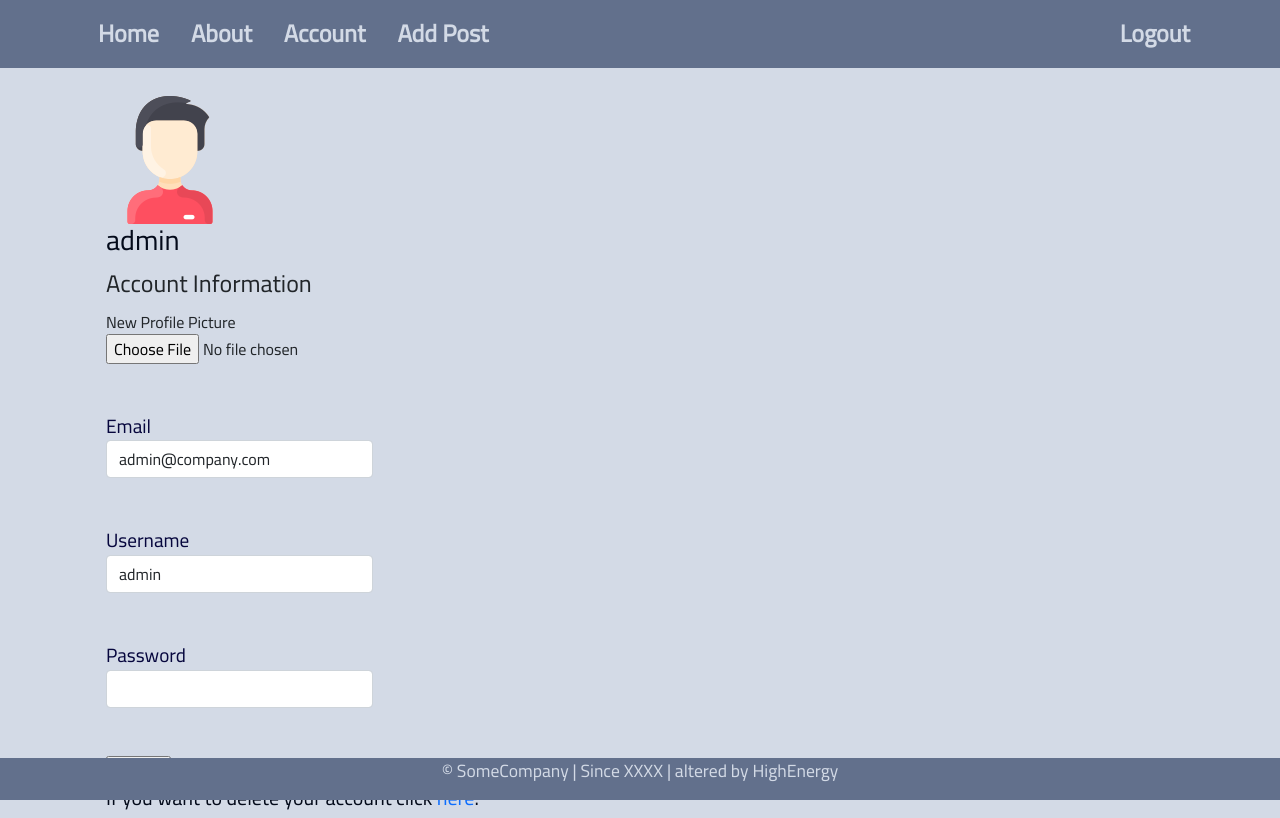
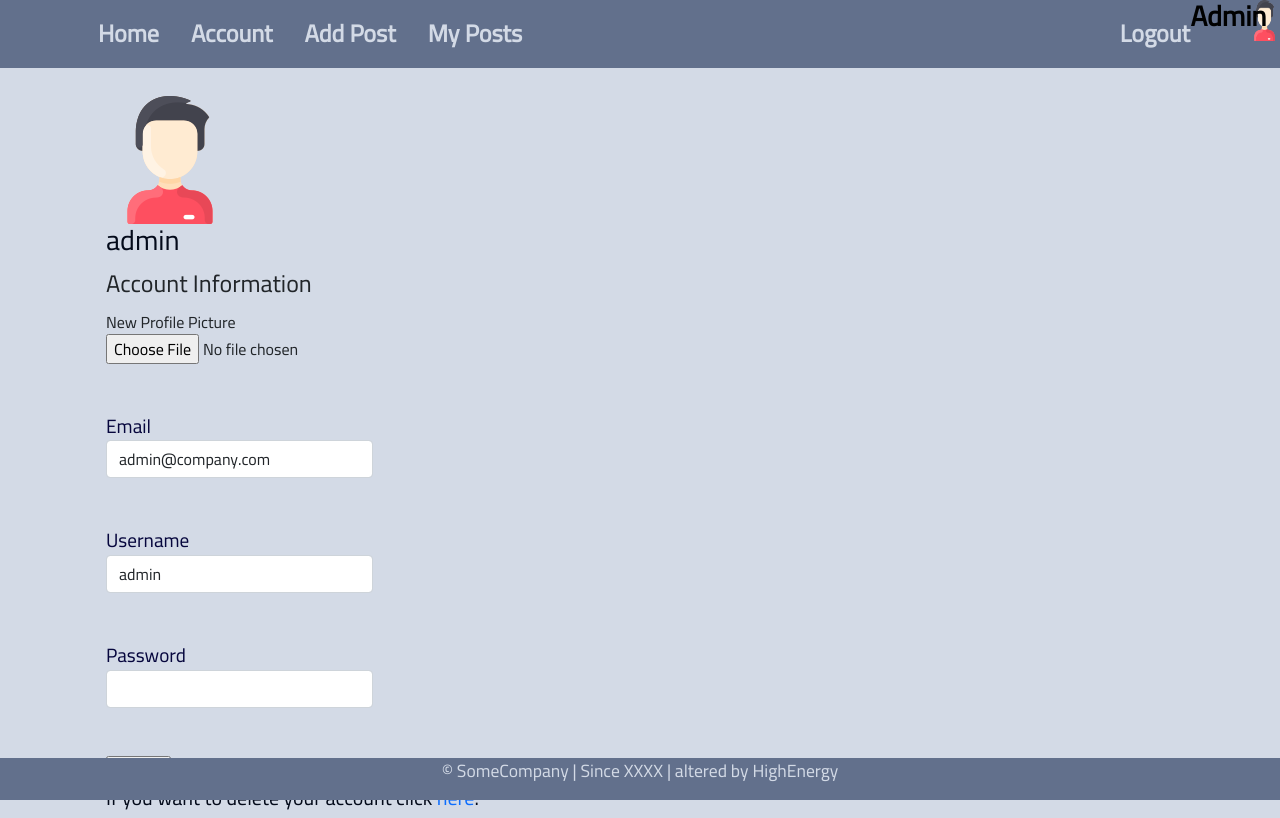
Before and after one commit to AdyPolyCode/Flask-app, a Flask app: page /account in a window 1280 px wide. Run offline with Flask 2, Linux system fonts and the light colour scheme; a user stored in the database is signed in; some libraries are stand-ins or nearby versions.

Commit message:
updated links

```diff
--- a/templates/base.html
+++ b/templates/base.html
@@ -18,11 +18,14 @@
         <nav class="navbar navbar-expand-md nav-bg fixed-top">
             <div class="container">
                 <div class="collapse navbar-collapse">
-                    <a class="nav-link" href="{{ url_for('home') }}">Home</a>
-                    <a class="nav-link" href="{{ url_for('about') }}">About</a>
                     {% if current_user.is_authenticated %}
+                        <a class="nav-link" href="{{ url_for('home') }}">Home</a>
                         <a class="nav-link" href="{{ url_for('account') }}">Account</a>
                         <a class="nav-link" href="{{ url_for('createPost') }}">Add Post</a>
+                        <a class="nav-link" href="{{ url_for('ownedPost') }}">My Posts</a>
+                    {% else %}
+                        <a class="nav-link" href="{{ url_for('home') }}">Home</a>
+                        <a class="nav-link" href="{{ url_for('about') }}">About</a>
                     {% endif %}
                 </div>
                 <div class="navbar-nav">
@@ -33,6 +36,12 @@
                         <a class="nav-link" href="{{ url_for('register') }}">Register</a>
                     {% endif %}
                 </div>
+                {% if current_user.is_authenticated %}
+                    <div class="profile-container">
+                        <img class="img-right" src="{{ url_for('static', filename='profile_pics/man.png') }}" alt="Not available">
+                        <h3 class="name-right">{{ current_user.username | title }}</h3>
+                    </div>
+                {% endif %}
             </div>
         </nav>
     </header>
```
